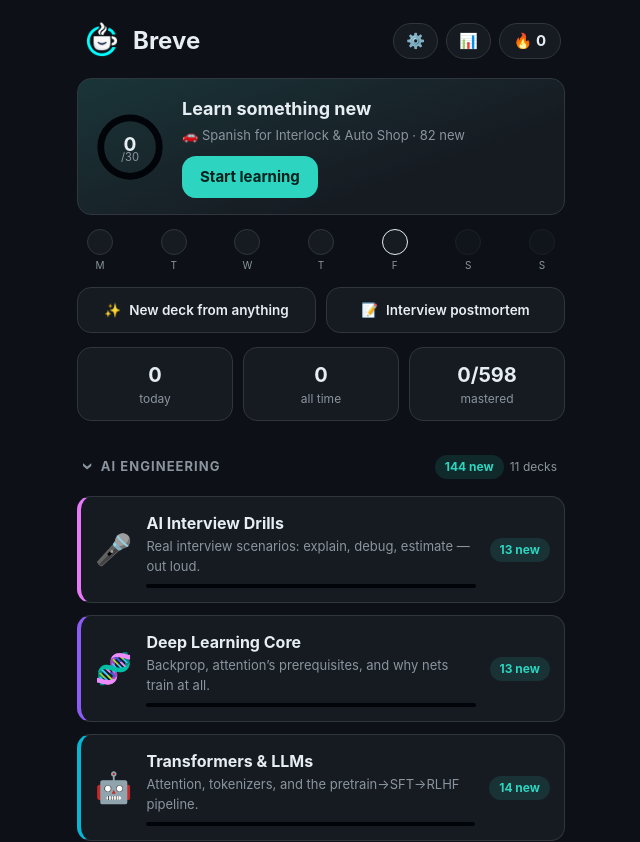
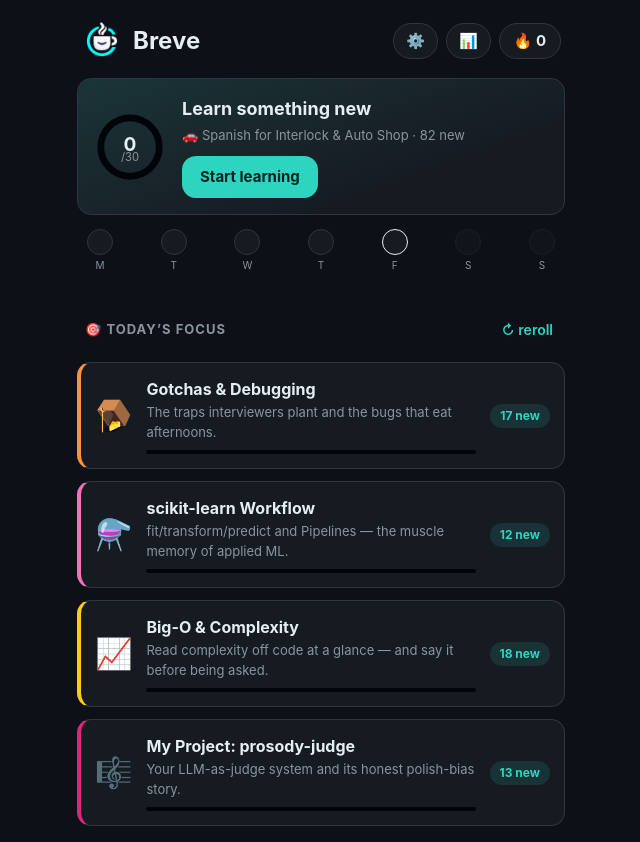
Before and after one commit to alexkorol/breve, a React (Vite) app: page / in a window 1280 px wide. Shown: the top 842 px of the page, without its empty margins (319-959 px from the left). Built offline with nearby package versions, Linux system fonts and the light colour scheme.

Commit message:
Add Today's focus strip: 4 daily decks, due-first, date-seeded, rerollable

```diff
--- a/src/components/Home.tsx
+++ b/src/components/Home.tsx
@@ -1,9 +1,10 @@
 import { useRef, useState } from 'react';
-import type { AppState, Deck } from '../types';
+import type { AppState, CardProgress, Deck } from '../types';
 import { isMastered } from '../srs';
 import { deckCounts, DAILY_GOAL } from '../session';
 import { dayKey, exportState, parseDeckFile, daysSinceBackup } from '../storage';
 import { DAILY_REVIEW_ID } from '../data';
+import { pickFocus, loadFocusReroll, saveFocusReroll } from '../focus';
 
 const TRACKS_KEY = 'breve:ui:tracks';
 
@@ -74,6 +75,42 @@ function WeekDots({ reviewsByDay }: { reviewsByDay: Record<string, number> }) {
   );
 }
 
+function DeckCard({
+  deck,
+  progress,
+  onOpen,
+}: {
+  deck: Deck;
+  progress: Record<string, CardProgress>;
+  onOpen: (deckId: string) => void;
+}) {
+  const { due, fresh } = deckCounts(deck, progress);
+  const seen = deck.cards.filter((c) => progress[c.id]).length;
+  const pct = Math.round((seen / deck.cards.length) * 100);
+  const ready = due + fresh > 0;
+  return (
+    <button
+      className="deck-card"
+      style={{ ['--deck-color' as string]: deck.color }}
+      onClick={() => onOpen(deck.id)}
+    >
+      <div className="deck-icon">{deck.icon}</div>
+      <div className="deck-info">
+        <h3>{deck.title}</h3>
+        <p>{deck.description}</p>
+        <div className="deck-progress">
+          <div className="deck-progress-fill" style={{ width: `${pct}%` }} />
+        </div>
+      </div>
+      <div className="deck-badges">
+        {due > 0 && <span className="badge due">{due} due</span>}
+        {fresh > 0 && <span className="badge fresh">{fresh} new</span>}
+        {!ready && <span className="badge done">✓</span>}
+      </div>
+    </button>
+  );
+}
+
 function loadOpenTracks(firstTrack: string): Record<string, boolean> {
   try {
     const raw = localStorage.getItem(TRACKS_KEY);
@@ -112,6 +149,13 @@ export function Home({
   );
   const deckInput = useRef<HTMLInputElement>(null);
   const [importError, setImportError] = useState('');
+  const [focusReroll, setFocusReroll] = useState(() => loadFocusReroll(today));
+  const focusDecks = pickFocus(decks, state.progress, today, focusReroll);
+  const rerollFocus = () => {
+    const next = focusReroll + 1;
+    saveFocusReroll(today, next);
+    setFocusReroll(next);
+  };
   const backupAge = daysSinceBackup();
   const showBackupNudge = state.stats.totalReviews > 0 && backupAge > 7;
 
@@ -229,6 +273,22 @@ export function Home({
 
       <WeekDots reviewsByDay={state.stats.reviewsByDay} />
 
+      {focusDecks.length > 0 && (
+        <section className="track focus-track">
+          <div className="track-header focus-header">
+            <span className="track-name">🎯 Today’s focus</span>
+            <button className="link-btn" onClick={rerollFocus} title="Swap the suggested decks">
+              ↻ reroll
+            </button>
+          </div>
+          <div className="deck-list">
+            {focusDecks.map((deck) => (
+              <DeckCard key={deck.id} deck={deck} progress={state.progress} onOpen={onOpenDeck} />
+            ))}
+          </div>
+        </section>
+      )}
+
       <div className="ai-actions">
         <button className="ai-action" onClick={onOpenGenerate}>
           <span>✨</span> New deck from anything
@@ -282,34 +342,14 @@ export function Home({
             </button>
             {open && (
               <div className="deck-list">
-                {trackDecks.map((deck) => {
-                  const { due, fresh } = deckCounts(deck, state.progress);
-                  const seen = deck.cards.filter((c) => state.progress[c.id]).length;
-                  const pct = Math.round((seen / deck.cards.length) * 100);
-                  const ready = due + fresh > 0;
-                  return (
-                    <button
-                      key={deck.id}
-                      className="deck-card"
-                      style={{ ['--deck-color' as string]: deck.color }}
-                      onClick={() => onOpenDeck(deck.id)}
-                    >
-                      <div className="deck-icon">{deck.icon}</div>
-                      <div className="deck-info">
-                        <h3>{deck.title}</h3>
-                        <p>{deck.description}</p>
-                        <div className="deck-progress">
-                          <div className="deck-progress-fill" style={{ width: `${pct}%` }} />
-                        </div>
-                      </div>
-                      <div className="deck-badges">
-                        {due > 0 && <span className="badge due">{due} due</span>}
-                        {fresh > 0 && <span className="badge fresh">{fresh} new</span>}
-                        {!ready && <span className="badge done">✓</span>}
-                      </div>
-                    </button>
-                  );
-                })}
+                {trackDecks.map((deck) => (
+                  <DeckCard
+                    key={deck.id}
+                    deck={deck}
+                    progress={state.progress}
+                    onOpen={onOpenDeck}
+                  />
+                ))}
               </div>
             )}
           </section>
--- /dev/null
+++ b/src/focus.ts
@@ -0,0 +1,113 @@
+import type { CardProgress, Deck } from './types';
+import { deckCounts } from './session';
+
+/** Decks shown in the Today's-focus strip. */
+export const FOCUS_SIZE = 4;
+
+/** How many focus slots SRS-due decks may claim before variety picks fill the rest. */
+const MAX_DUE_SLOTS = 2;
+
+/** Tracks that never enter the focus strip (still reachable in the full list). */
+const EXCLUDED_TRACKS = new Set(['Spanish']);
+
+const FOCUS_KEY = 'breve:ui:focus';
+
+/** Small string hash → 32-bit seed. */
+function hashSeed(str: string): number {
+  let h = 2166136261;
+  for (let i = 0; i < str.length; i++) {
+    h ^= str.charCodeAt(i);
+    h = Math.imul(h, 16777619);
+  }
+  return h >>> 0;
+}
+
+/** Deterministic PRNG (mulberry32) so the day's picks are stable until rerolled. */
+function mulberry32(seed: number): () => number {
+  let a = seed;
+  return () => {
+    a |= 0;
+    a = (a + 0x6d2b79f5) | 0;
+    let t = Math.imul(a ^ (a >>> 15), 1 | a);
+    t = (t + Math.imul(t ^ (t >>> 7), 61 | t)) ^ t;
+    return ((t ^ (t >>> 14)) >>> 0) / 4294967296;
+  };
+}
+
+function seededShuffle<T>(items: T[], rng: () => number): T[] {
+  const arr = [...items];
+  for (let i = arr.length - 1; i > 0; i--) {
+    const j = Math.floor(rng() * (i + 1));
+    [arr[i], arr[j]] = [arr[j], arr[i]];
+  }
+  return arr;
+}
+
+/**
+ * Pick the day's focus decks:
+ * 1. Up to MAX_DUE_SLOTS decks with the most due cards — the spaced-repetition
+ *    schedule always outranks novelty.
+ * 2. Remaining slots: a date-seeded draw from decks with unseen cards,
+ *    preferring tracks not already represented so the set spans the curriculum.
+ * Same inputs → same picks all day; `reroll` bumps the seed for the draw slots
+ * only (due-based picks are non-negotiable).
+ */
+export function pickFocus(
+  decks: Deck[],
+  progress: Record<string, CardProgress>,
+  dateKey: string,
+  reroll: number,
+  now = Date.now(),
+): Deck[] {
+  const counted = decks
+    .filter((d) => !EXCLUDED_TRACKS.has(d.track))
+    .map((d) => ({ deck: d, ...deckCounts(d, progress, now) }));
+
+  const chosen: Deck[] = counted
+    .filter((x) => x.due > 0)
+    .sort((a, b) => b.due - a.due)
+    .slice(0, MAX_DUE_SLOTS)
+    .map((x) => x.deck);
+
+  const usedTracks = new Set(chosen.map((d) => d.track));
+  const rng = mulberry32(hashSeed(`${dateKey}:${reroll}`));
+  const pool = seededShuffle(
+    counted.filter((x) => x.fresh > 0 && !chosen.includes(x.deck)),
+    rng,
+  );
+
+  for (const x of pool) {
+    if (chosen.length >= FOCUS_SIZE) break;
+    if (!usedTracks.has(x.deck.track)) {
+      chosen.push(x.deck);
+      usedTracks.add(x.deck.track);
+    }
+  }
+  for (const x of pool) {
+    if (chosen.length >= FOCUS_SIZE) break;
+    if (!chosen.includes(x.deck)) chosen.push(x.deck);
+  }
+  return chosen;
+}
+
+/** Reroll count for the given day (resets to 0 when the day changes). */
+export function loadFocusReroll(dateKey: string): number {
+  try {
+    const raw = localStorage.getItem(FOCUS_KEY);
+    if (raw) {
+      const parsed = JSON.parse(raw) as { day?: string; reroll?: number };
+      if (parsed.day === dateKey && typeof parsed.reroll === 'number') return parsed.reroll;
+    }
+  } catch {
+    // corrupted or unavailable storage — fall through to default
+  }
+  return 0;
+}
+
+export function saveFocusReroll(dateKey: string, reroll: number): void {
+  try {
+    localStorage.setItem(FOCUS_KEY, JSON.stringify({ day: dateKey, reroll }));
+  } catch {
+    // non-fatal
+  }
+}
--- a/src/index.css
+++ b/src/index.css
@@ -196,6 +196,20 @@ button {
 
 .track {
   margin-bottom: 10px;
+}
+
+.focus-track {
+  margin-top: 14px;
+}
+
+.focus-header {
+  cursor: default;
+}
+
+.focus-header .link-btn {
+  flex: none;
+  text-transform: none;
+  letter-spacing: normal;
 }
 
 .track-header {
```
